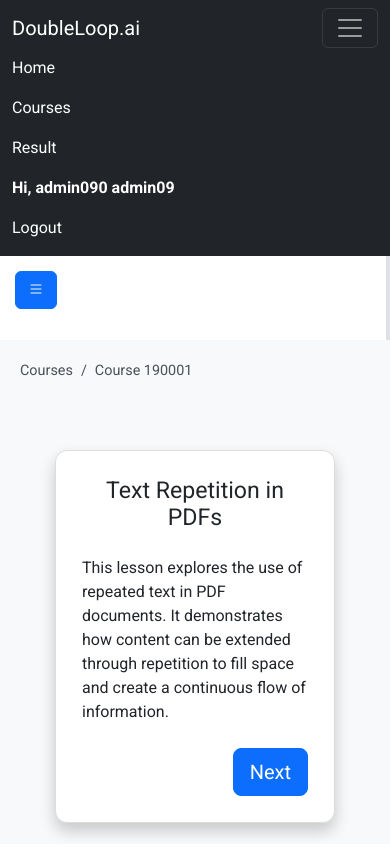
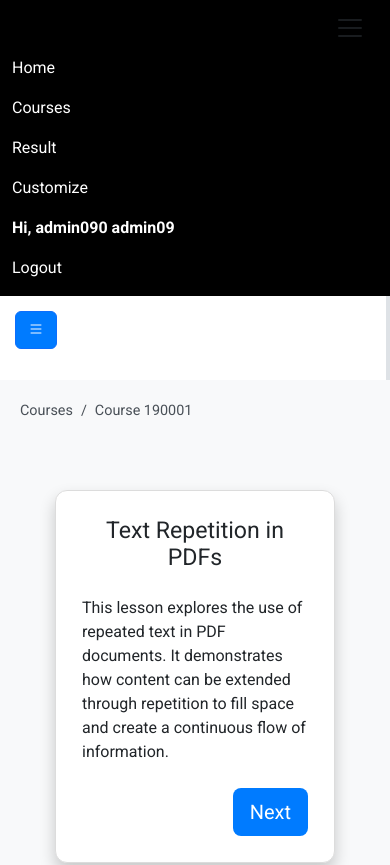
Before and after one commit to ubaidev1/ai-course-builder, a Django app: page /course/38608d11-f02c-49d5-bb23-224e2e8e407e/lesson/08706fa6-7cf0-424e-805c-e8c3583aebfa/ in a window 390 px wide, after a click that opens the changed part. Before the commit the page ends 840 px from the top, so only its background shows below. Run offline with Django 5.2, Linux system fonts and the light colour scheme; a user stored in the database is signed in; data comes from the database, SQL or seed files in the repository.

Commit message:
add conditions

```diff
--- a/templates/base.html
+++ b/templates/base.html
@@ -12,8 +12,10 @@
             font-family: 'Roboto', sans-serif;
             background-color: #f8f9fa;
         }
+         .sidebar {
+         background-color: {% if request.customization_settings %}{{ request.customization_settings.background_color }}{% else %}white{% endif %};
+        }
         .sidebar {
-            background-color: #fff;
             color: #333;
             padding: 20px;
             overflow-y: auto;
--- a/templates/course_detail.html
+++ b/templates/course_detail.html
@@ -15,8 +15,9 @@
 
 
 {% block sidebar %}
-<button class="btn btn-primary d-md-none mb-3" type="button" data-bs-toggle="collapse" data-bs-target="#sidebarCollapse" aria-expanded="false" aria-controls="sidebarCollapse">
-        <i class="bi bi-list"></i>
+<button class="btn btn-primary d-md-none mb-3" type="button" data-bs-toggle="collapse" data-bs-target="#sidebarCollapse"
+        aria-expanded="false" aria-controls="sidebarCollapse">
+    <i class="bi bi-list"></i>
 </button>
 
 
@@ -61,7 +62,6 @@
 {% endblock %}
 
 
-
 {% block content %}
 <div class="d-flex justify-content-center">
     <div class="card mt-5" id="flip-card" style="width: 80%; perspective: 1000px;">
@@ -76,7 +76,7 @@
 
                     {% if lesson.quizzes.exists %}
                     <div class="d-flex justify-content-end mt-4">
-                        <button id="next-button" class="btn btn-primary btn-lg">Next</button>
+                        <button id="next-button" class="btn btn-lg">Next</button>
                     </div>
                     {% endif %}
                 </div>
@@ -97,7 +97,7 @@
                           action="{% url 'submit_quiz_score' course.id lesson.id %}">
                         {% csrf_token %}
                         <input type="hidden" name="final_score" id="final_score" value="0">
-                        <button type="submit" class="submit-score" id="submit-button">Next</button>
+                        <button type="submit" class="btn submit-score" id="submit-button">Next</button>
                     </form>
                     {% endif %}
                 </div>
@@ -107,7 +107,15 @@
 </div>
 
 <style>
-  /* Sidebar animation for small screens */
+    .score {
+         background-color: {% if request.customization_settings %}{{ request.customization_settings.points_color }}{% else %}black{% endif %};
+         color: white;
+        }
+    .btn {
+        background-color: {% if request.customization_settings %}{{ request.customization_settings.button_color }}{% else %}#007bff{% endif %};
+        color: white;
+    }
+
 @media (max-width: 767.98px) {
     #sidebarCollapse {
         position: fixed;
@@ -193,7 +201,6 @@
         position: relative;
         top: -115px !important;
         left: 780px !important;
-        background-color: #4F46E5 !important;
         color: #ffffff;
         width: 110px !important;
         height: 40px;
--- a/templates/navbar.html
+++ b/templates/navbar.html
@@ -1,4 +1,4 @@
-<nav class="navbar navbar-expand-lg navbar-dark bg-dark">
+<nav class="navbar navbar-expand-lg">
     <div class="container-fluid">
         <a class="navbar-brand" href="{% url 'home' %}">DoubleLoop.ai</a>
         <button class="navbar-toggler" type="button" data-bs-toggle="collapse" data-bs-target="#navbarNav"
@@ -23,6 +23,11 @@
                         <i class="fas fa-tachometer-alt"></i> Result
                     </a>
                 </li>
+                <li class="nav-item">
+                    <a class="nav-link" href="{% url 'customize_color' %}">
+                        <i class="fas fa-tachometer-alt"></i> Customize
+                    </a>
+                </li>
                 {% endif %}
             </ul>
             <ul class="navbar-nav ms-auto">
@@ -41,11 +46,10 @@
     </div>
 </nav>
 <style>
-    .navbar-dark .navbar-nav .nav-link {
-        color: #ffffff;
+
+    .navbar {
+        background-color: {% if request.customization_settings %}{{ request.customization_settings.navbar_color }}{% else %}black{% endif %};
+        color: white;
     }
 
-    .navbar-dark .navbar-brand:hover {
-        color: #ffffff;
-    }
 </style>
```
Also changed, not shown: templates/course_actions.html (+14 -27 lines).
